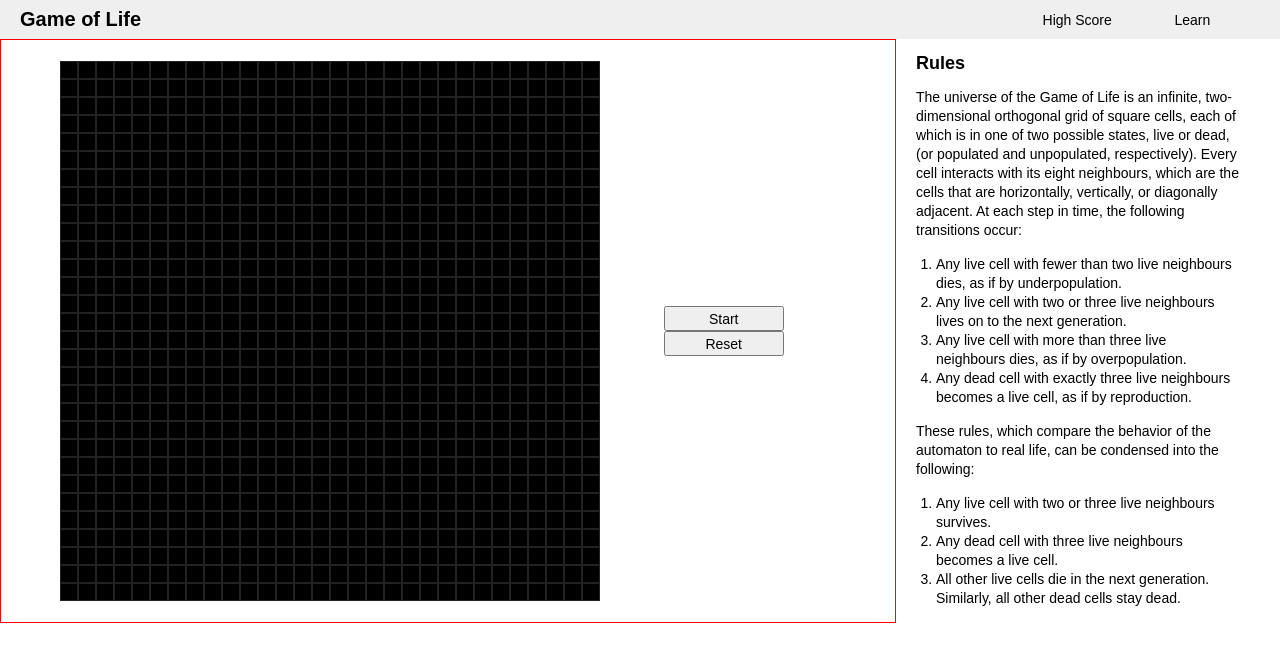
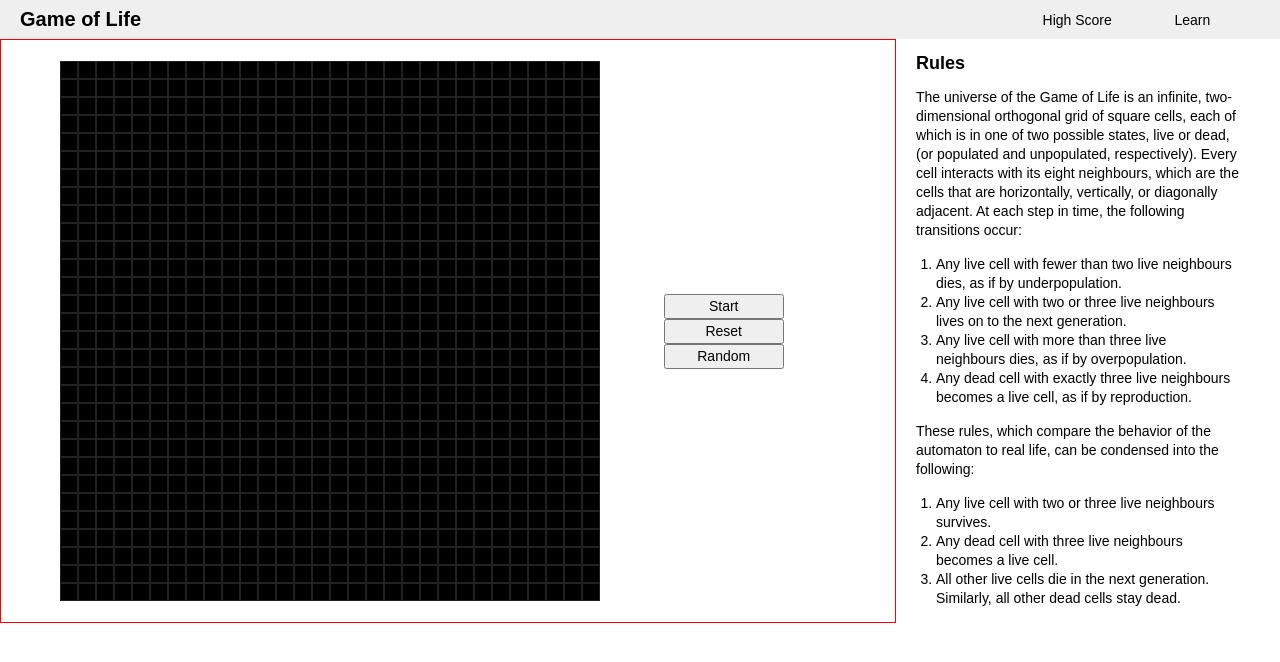
Before and after one commit to zac-smith-webtpt7/game-of-life, a React (Create React App) app: page / in a window 1280 px wide. Shown: the top 662 px of the page. Built offline with nearby package versions, Linux system fonts and the light colour scheme.

Commit message:
create random grid function

```diff
--- a/src/components/GameBoard/GameBoard.jsx
+++ b/src/components/GameBoard/GameBoard.jsx
@@ -25,6 +25,16 @@ const GameBoard = () => {
     const rows = []
     for (let i = 0; i < gridSize; i++) {
       rows.push(Array.from(Array(gridSize), () => 0))
+    }
+
+    return rows
+  }
+  const randomGrid = () => {
+    const rows = []
+    for (let i = 0; i < gridSize; i++) {
+      rows.push(
+        Array.from(Array(gridSize), () => (Math.random() > 0.75 ? 1 : 0))
+      )
     }
 
     return rows
@@ -98,8 +108,6 @@ const GameBoard = () => {
       </div>
       <div>
         <section className={styles.section}>
-          {/* <button className={styles.btn}>50x50 Manual</button> */}
-          {/* <button className={styles.btn}>50x50 Random</button> */}
           <button
             className={styles.btn}
             onClick={() => {
@@ -114,7 +122,7 @@ const GameBoard = () => {
           >
             {start ? 'Pause' : 'Start'}
           </button>
-          {/* <button className={styles.btn}>Pause</button> */}
+
           <button
             onClick={() => {
               setGameGrid(emptyGrid())
@@ -123,6 +131,14 @@ const GameBoard = () => {
           >
             Reset
           </button>
+          <button
+            onClick={() => {
+              setGameGrid(randomGrid())
+            }}
+            className={styles.btn}
+          >
+            Random
+          </button>
         </section>
       </div>
     </div>
```
Also changed, not shown: 1 other file (tests, documents, lock files or other folders).
